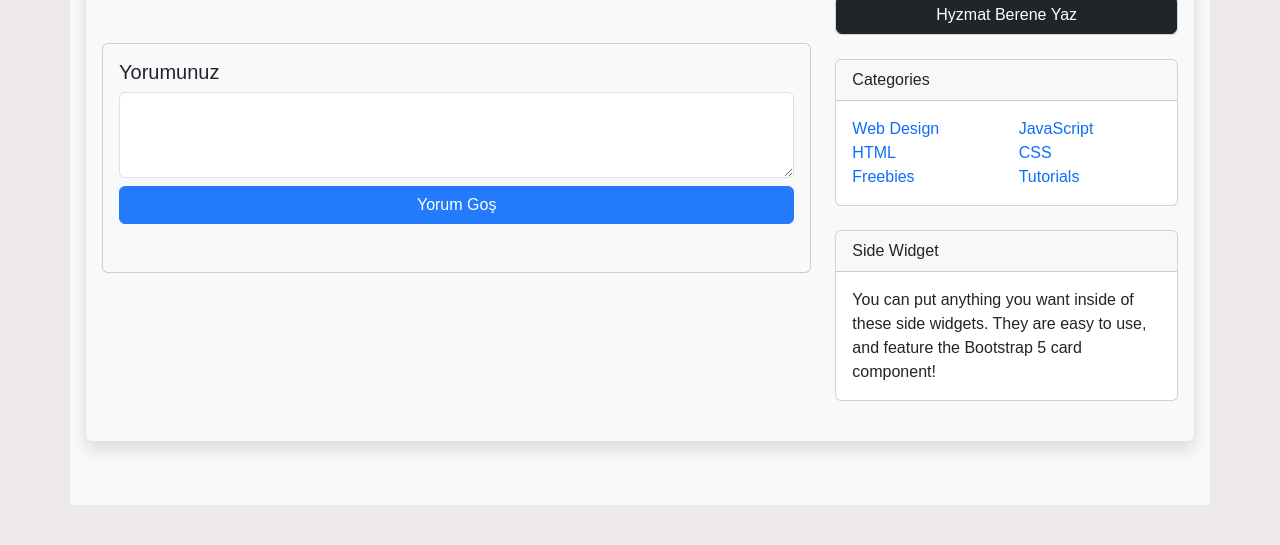
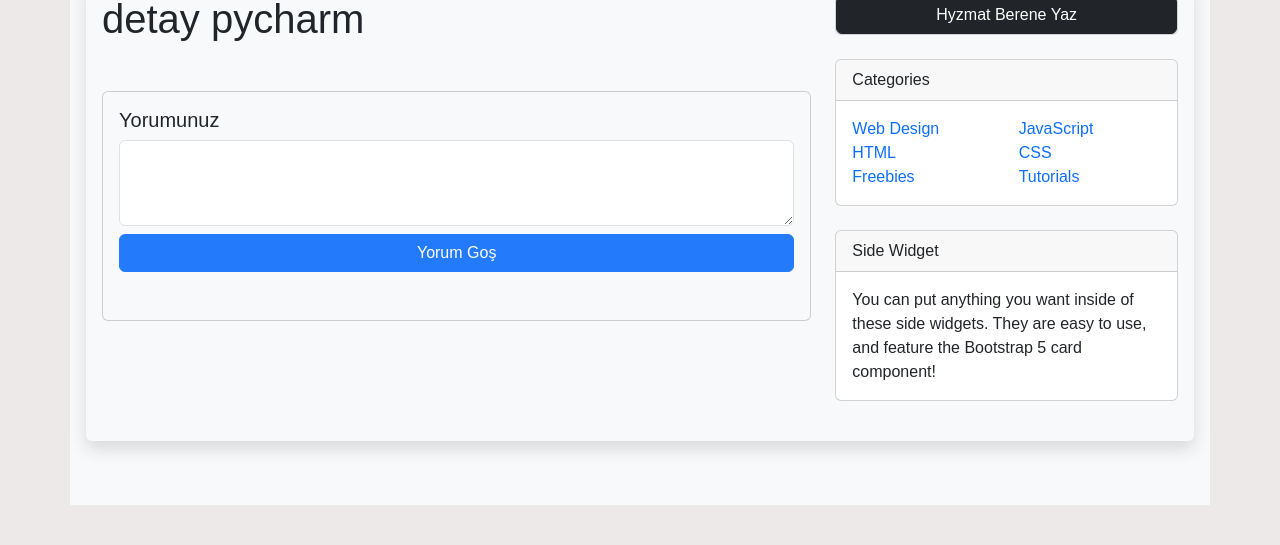
Before and after one commit to agamerdan/ynamly_hyzmat, a Django app: template pages/templates/detay.html in a window 1280 px wide. Shown: the part 98-643 px from the top of the page. Run offline with Django 4.2, Linux system fonts and the light colour scheme; the template is opened without the code that fills it, so the values that code supplies are empty; some libraries are stand-ins or nearby versions.

Commit message:
pycharm sonkyy

```diff
--- a/pages/templates/detay.html
+++ b/pages/templates/detay.html
@@ -5,6 +5,7 @@
 <div class="row">
     <div class="col-lg-8">
         <!-- Post content-->
+    <h1>detay pycharm</h1>
         <article>
             <!-- Post header-->
             <header class="mb-4">
```
